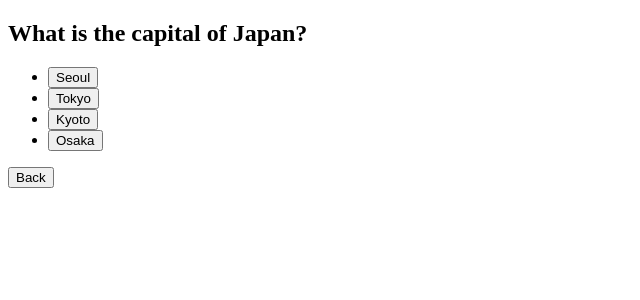
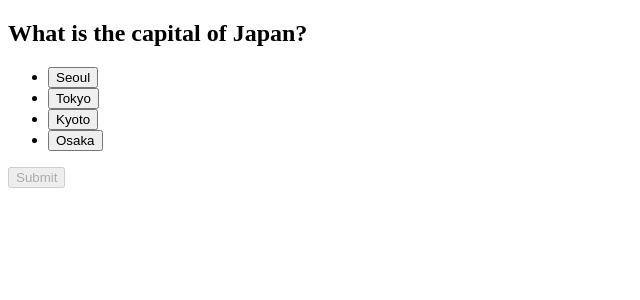
Before and after one commit to andrecamerino/WDCCxSESA-hackathon-25, a Next.js app: page /quiz in a window 1280 px wide. Shown: the top 300 px of the page, without its empty margins (0-640 px from the left). Built offline with nearby package versions, Linux system fonts and the light colour scheme.

Commit message:
Fixed the code to be more like our design specifications! Need to add actual tailwind components now though. Also made a very simple results page.
Very very simple score management.

```diff
--- a/src/app/quiz/page.tsx
+++ b/src/app/quiz/page.tsx
@@ -30,49 +30,60 @@ const questions: QuestionData[] = [
 
 
 const Quiz: React.FC = () => {
-  // Selected answers will be saved to an array called selectedAnswers
-  const [selectedAnswers, setSelectedAnswers] = useState<(number | null)[]>(Array(questions.length).fill(null));
+  // Use the set functions to update each variable.
+  const [currentIndex, setCurrentIndex] = useState(0); // Current question
+  const [score, setScore] = useState(0); // Track score
+  const [selectedAnswers, setSelectedAnswers] = useState<(number | null)[]>(Array(questions.length).fill(null)); // Selected answers will be saved to an array called selectedAnswers
+  const [quizComplete, setQuizComplete] = useState(false); // Check if quiz is copmlete
 
   const handleSelect = (choiceIndex: number) => {
     // Save the answer
     const updated = [...selectedAnswers];
     updated[currentIndex] = choiceIndex;
     setSelectedAnswers(updated);
-
-    setTimeout(() => {
-      // Checks if next question exists.
-      // If it exists then goes to next question
-      // if not then it's the end of the test. Check console for selected questions.
-      if (currentIndex < questions.length - 1) {
-        setCurrentIndex(currentIndex + 1);
-      } else {
-        // Change the logic in here to do stuff after the final question.
-        console.log("Selected: ", updated);
-      }
-    }, 0);
   };
 
+  const handleSubmit = () => {
+    // This function hamdles the submit button
+    const selected = selectedAnswers[currentIndex];
+    const correct = questions[currentIndex].correct;
 
-  // Update index. Use setCurrentIndex() to update index.
-  const [currentIndex, setCurrentIndex] = useState(0);
+    // Add score if correct
+    if (selected == correct){
+      setScore((prev) => prev + 1);
+    }
+
+    // Advance page
+    if (currentIndex < questions.length - 1){
+      setCurrentIndex(currentIndex + 1);
+    }else{
+      // If no more pages to advance, then the quiz is complete
+      setQuizComplete(true);
+    }
+  }
+
+  if(quizComplete){
+    // If the quiz is complete, then show results etc
+    return(
+      <><h2>Quiz complete!</h2><p>Your score: {score} / {questions.length}</p></>
+    );
+  }
 
   return (
     <div className="max-w-xl mx-auto mt-10">
-      <MCQQuestion
-      // You have to increment the index everytime to load a new question.
-      // Currently only loads one question at a time...
-      // Should be an easys fix to load the entire question on one page. Just need to change page layout
+      <MCQQuestion // MCQQuestion uses the MCQQuestion.tsx file to format.
         question={questions[currentIndex].question}
         choices={questions[currentIndex].choices}
         selected={selectedAnswers[currentIndex]}
         onSelect={handleSelect}
       />
-      <button onClick={() => {
-        // This prevents index going into negatives
-        if (currentIndex > 0){
-          setCurrentIndex(currentIndex - 1);
-        }
-      }}>Back</button>
+      <button
+        onClick={handleSubmit}
+        disabled={selectedAnswers[currentIndex] === null}
+        className="mt-4 px-4 py-2 bg-blue-500 text-white rounded disabled:opacity-50"
+      >
+      Submit
+      </button>
     </div>
 
   );
```
